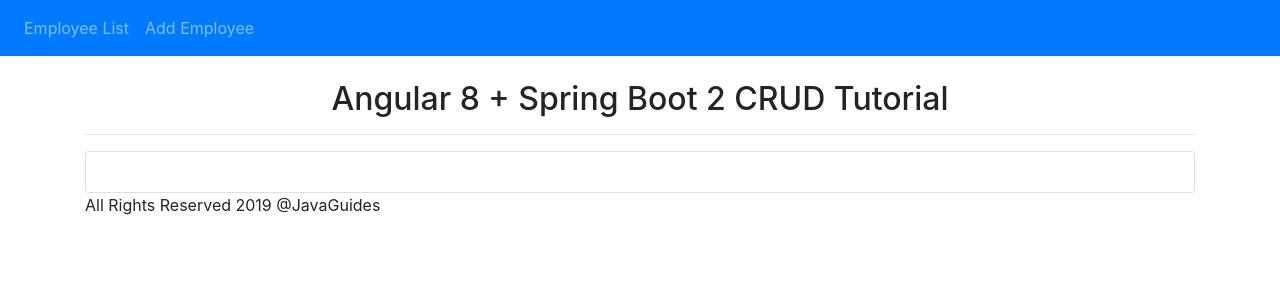
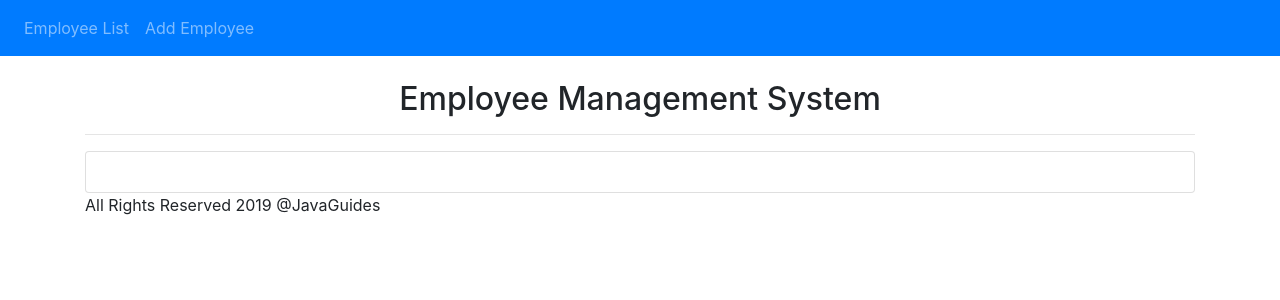
Before and after one commit to Ankur160689/Employee-Management-System, an Angular app in the folder springboot-h2/src/main/resources/employee/: page / in a window 1280 px wide. Shown: the top 300 px of the page. Built offline with nearby package versions, Linux system fonts and the light colour scheme.

Commit message:
Update app.component.ts

```diff
--- a/springboot-h2/src/main/resources/employee/src/app/app.component.ts
+++ b/springboot-h2/src/main/resources/employee/src/app/app.component.ts
@@ -6,5 +6,5 @@ import { Component } from '@angular/core';
   styleUrls: ['./app.component.css']
 })
 export class AppComponent {
-  title = 'Angular 8 + Spring Boot 2 CRUD Tutorial';
+  title = 'Employee Management System';
 }
```
